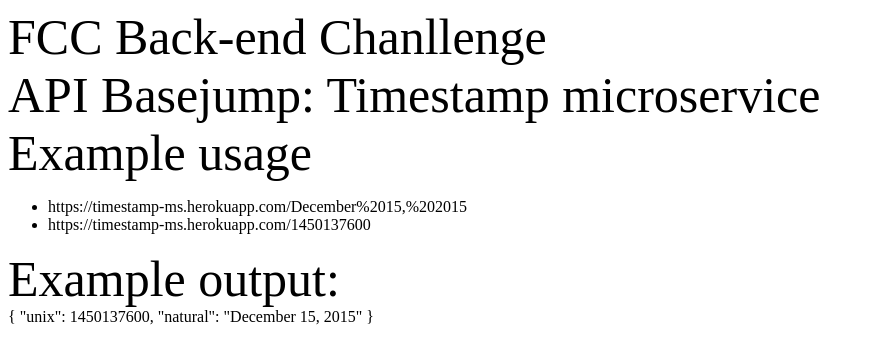
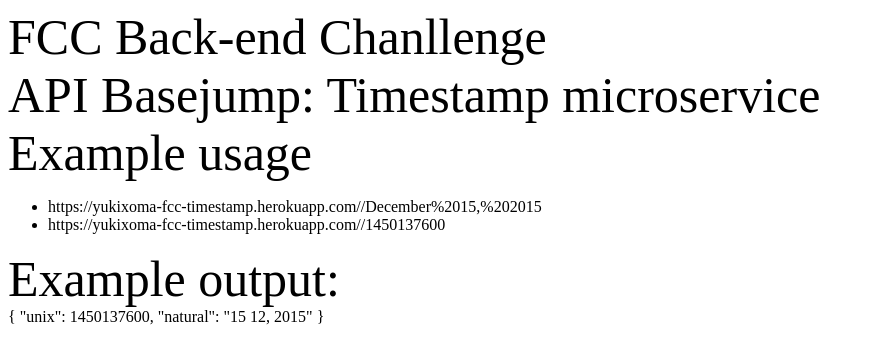
Before and after one commit to yukixoma/Timestamp, a website: page index.html in a window 1280 px wide. Shown: the whole page, without its empty margins (0-874 px from the left). Drawn offline with Linux system fonts and the light colour scheme.

Commit message:
update index

```diff
--- a/index.html
+++ b/index.html
@@ -6,10 +6,10 @@
 <div>
     <ul>
         <li>
-                https://timestamp-ms.herokuapp.com/December%2015,%202015
+            https://yukixoma-fcc-timestamp.herokuapp.com//December%2015,%202015
         </li>
         <li>
-                https://timestamp-ms.herokuapp.com/1450137600
+            https://yukixoma-fcc-timestamp.herokuapp.com//1450137600
          </li>
     </ul>
 
@@ -18,5 +18,5 @@
         Example output:
 </div>
 <div>
-    { "unix": 1450137600, "natural": "December 15, 2015" }
+    { "unix": 1450137600, "natural": "15 12, 2015" }
 </div>
```
